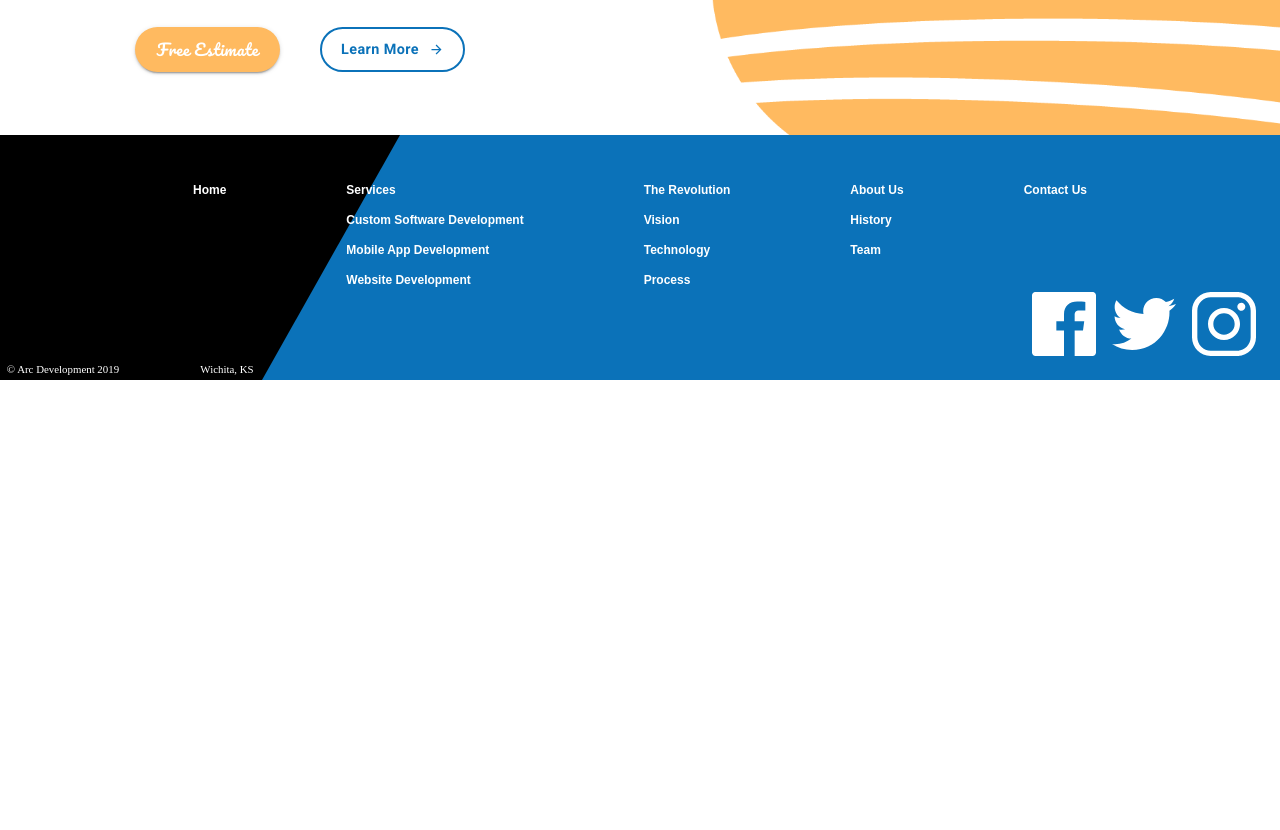
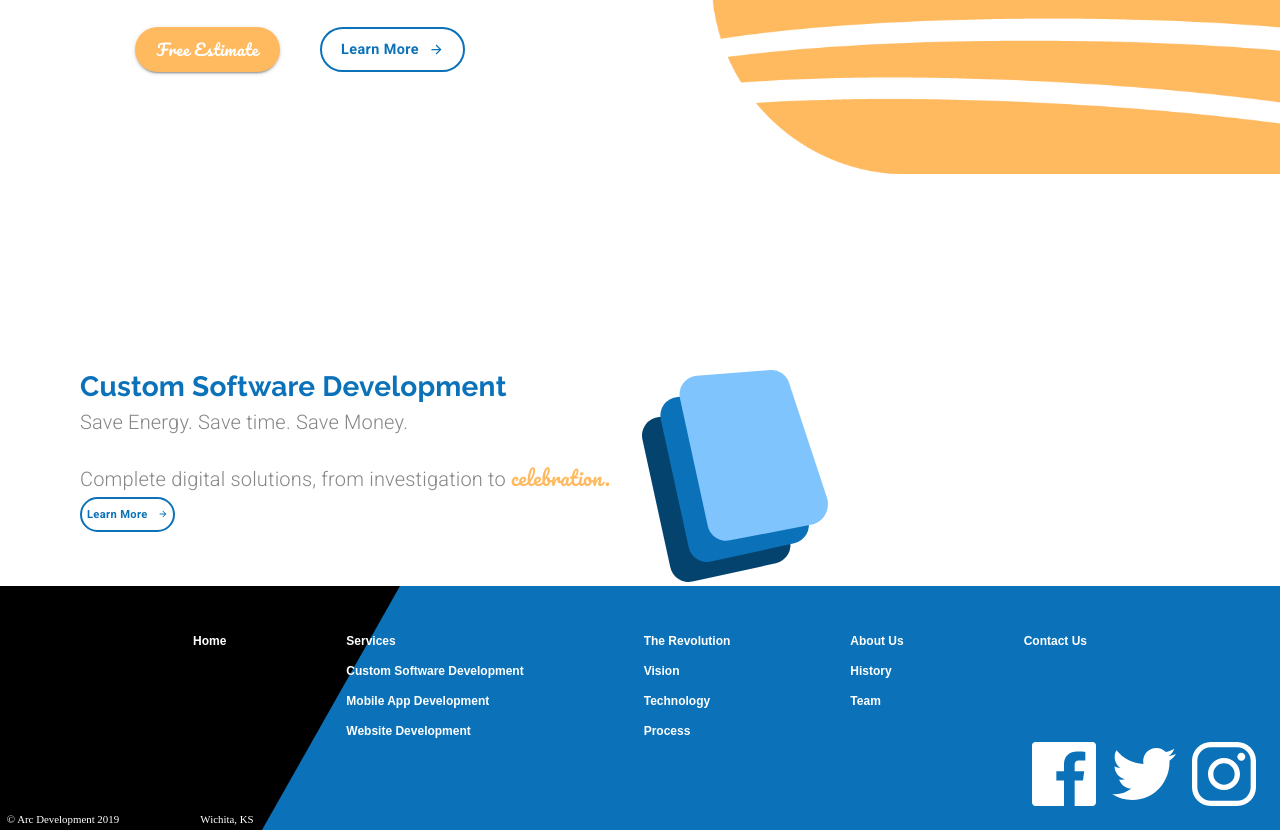
Before and after one commit to CodyJReed/udemy-material-ui, a React (Create React App) app: page / in a window 1280 px wide. Shown: the part 420-1250 px from the top of the page. Before the commit the page ends 800 px from the top, so only its background shows below. Built offline with nearby package versions, Linux system fonts and the light colour scheme.

Commit message:
Added services grid section, code refactor

```diff
--- a/src/components/LandingPage.js
+++ b/src/components/LandingPage.js
@@ -1,10 +1,11 @@
 import React from "react";
 import Lottie from "react-lottie";
 import { makeStyles, useTheme } from "@material-ui/styles";
-import { Grid, Button, Typography } from "@material-ui/core";
+import { Grid, Button, Typography, useMediaQuery } from "@material-ui/core";
 import ButtonArrow from "./ui/ButtonArrow";
 
 import animationData from "../animations/landinganimation/data";
+import customSoftwareIcon from "../assets/Custom Software Icon.svg";
 
 const useStyles = makeStyles(theme => ({
 	animation: {
@@ -31,13 +32,7 @@
 		marginTop: "1em",
 	},
 	learnButtonHero: {
-		borderColor: theme.palette.common.blue,
-		color: theme.palette.common.blue,
-		borderWidth: 2,
-		textTransform: "none",
-		borderRadius: 50,
-		fontfamily: "Roboto",
-		fontWeight: "bold",
+		...theme.typography.learnButton,
 		fontSize: "0.9rem",
 		height: 45,
 		width: 145,
@@ -58,11 +53,40 @@
 			marginLeft: 0,
 		},
 	},
+	specialText: {
+		fontFamily: "Pacifico",
+		color: theme.palette.common.orange,
+	},
+	learnButton: {
+		...theme.typography.learnButton,
+		fontSize: "0.7rem",
+		height: 35,
+		padding: 5,
+		[theme.breakpoints.down("sm")]: {
+			marginBottom: "2em",
+		},
+	},
+	subtitle: {
+		marginBottom: "1em",
+	},
+	icon: {
+		marginLeft: "2em",
+		[theme.breakpoints.down("xs")]: {
+			marginLeft: 0,
+		},
+	},
+	serviceContainer: {
+		marginTop: "12em",
+		[theme.breakpoints.down("sm")]: {
+			padding: 25,
+		},
+	},
 }));
 
 export default function LandingPage() {
 	const classes = useStyles();
 	const theme = useTheme();
+	const matchesSM = useMediaQuery(theme.breakpoints.down("sm"));
 
 	const defaultOptions = {
 		loop: true,
@@ -76,6 +100,7 @@
 	return (
 		<Grid container direction="column" className={classes.mainContainer}>
 			<Grid item>
+				{/*-----Hero Block-----*/}
 				<Grid container direction="row" justify="flex-end" alignItems="center">
 					<Grid item sm className={classes.heroTextContainer}>
 						<Typography align="center" variant="h2">
@@ -110,6 +135,48 @@
 					</Grid>
 				</Grid>
 			</Grid>
+			<Grid item>
+				{" "}
+				{/*----Services Block-----*/}
+				<Grid
+					container
+					direction="row"
+					justify={matchesSM ? "center" : undefined}
+					className={classes.serviceContainer}
+				>
+					<Grid
+						item
+						style={{
+							marginLeft: !matchesSM ? "5em" : 0,
+							textAlign: matchesSM ? "center" : undefined,
+						}}
+					>
+						<Typography variant="h4">Custom Software Development</Typography>
+						<Typography variant="subtitle1" className={classes.subtitle}>
+							Save Energy. Save time. Save Money.
+						</Typography>
+						<Typography variant="subtitle1">
+							Complete digital solutions, from investigation to{" "}
+							<span className={classes.specialText}>celebration.</span>
+						</Typography>
+						<Button variant="outlined" className={classes.learnButton}>
+							<span style={{ marginRight: 10 }}>Learn More</span>
+							<ButtonArrow
+								width={10}
+								height={10}
+								fill={theme.palette.common.blue}
+							/>
+						</Button>
+					</Grid>
+					<Grid item>
+						<img
+							alt="custom software icon"
+							src={customSoftwareIcon}
+							className={classes.icon}
+						/>
+					</Grid>
+				</Grid>
+			</Grid>
 		</Grid>
 	);
 }
--- a/src/components/ui/Footer.js
+++ b/src/components/ui/Footer.js
@@ -12,8 +12,7 @@
 	footer: {
 		backgroundColor: theme.palette.common.blue,
 		width: "100%",
-		position: "fixed",
-		bottom: 0,
+		position: "relative",
 		zIndex: 1302,
 	},
 	adornment: {
--- a/src/components/ui/Theme.js
+++ b/src/components/ui/Theme.js
@@ -2,18 +2,19 @@
 
 const arcBlue = "#0b72b9";
 const arcOrange = "#ffba60";
+const arcGrey = "#868686";
 
 export default createMuiTheme({
 	palette: {
 		common: {
-			blue: `${arcBlue}`,
-			orange: `${arcOrange}`,
+			blue: arcBlue,
+			orange: arcOrange,
 		},
 		primary: {
-			main: `${arcBlue}`,
+			main: arcBlue,
 		},
 		secondary: {
-			main: `${arcOrange}`,
+			main: arcOrange,
 		},
 	},
 	typography: {
@@ -31,10 +32,35 @@
 		},
 		h2: {
 			fontFamily: "Raleway",
-			color: `${arcBlue}`,
+			color: arcBlue,
 			fontWeight: "700",
 			fontSize: "2.5rem",
 			lineHeight: 1.5,
 		},
+		h3: {
+			fontFamily: "Pacifico",
+			fontSize: "2.5rem",
+			color: arcBlue,
+		},
+		h4: {
+			fontFamily: "Raleway",
+			fontSize: "1.75rem",
+			color: arcBlue,
+			fontWeight: 700,
+		},
+		subtitle1: {
+			fontSize: "1.25rem",
+			fontWeight: 300,
+			color: arcGrey,
+		},
+		learnButton: {
+			borderColor: arcBlue,
+			color: arcBlue,
+			borderWidth: 2,
+			textTransform: "none",
+			borderRadius: 50,
+			fontfamily: "Roboto",
+			fontWeight: "bold",
+		},
 	},
 });
```
